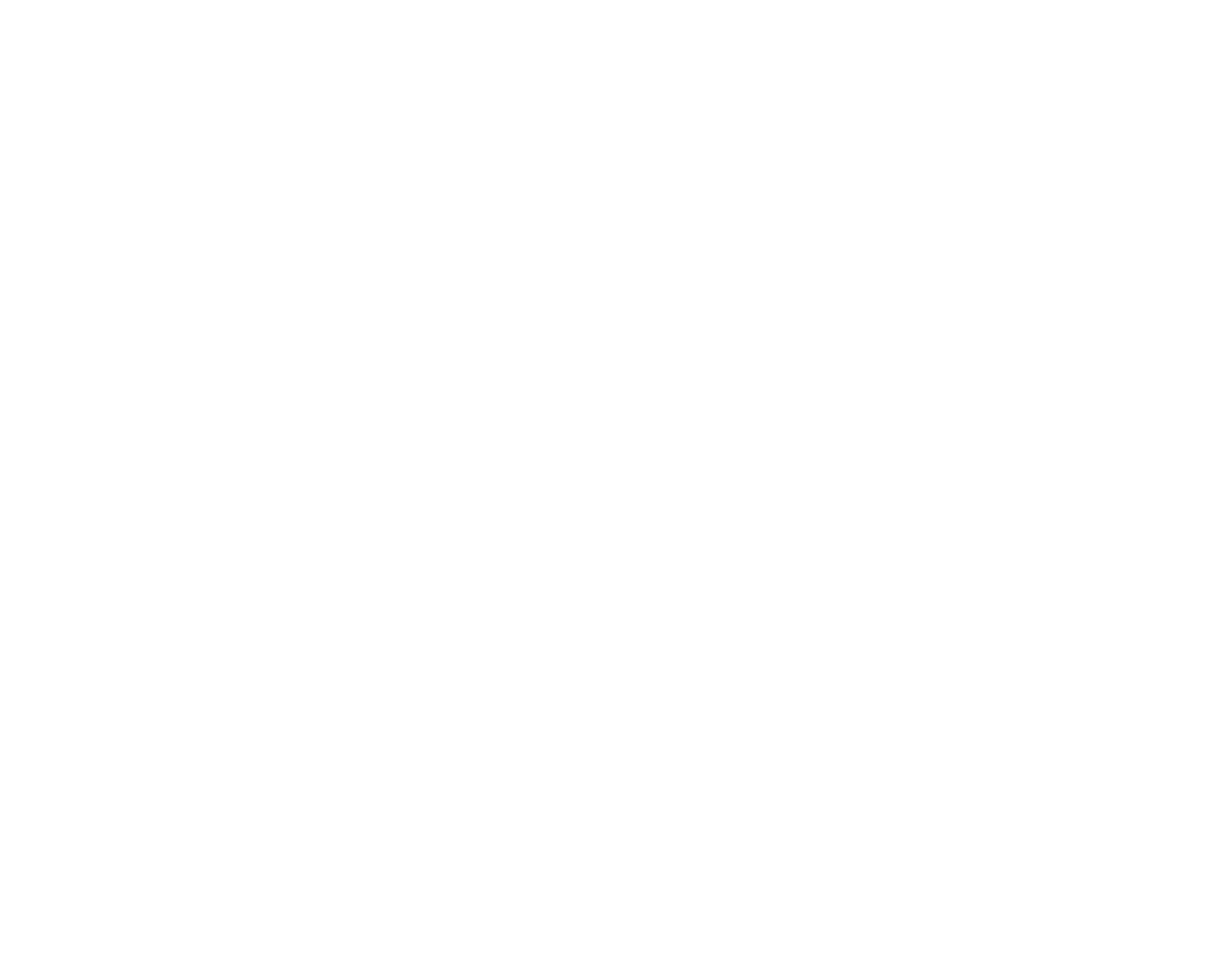
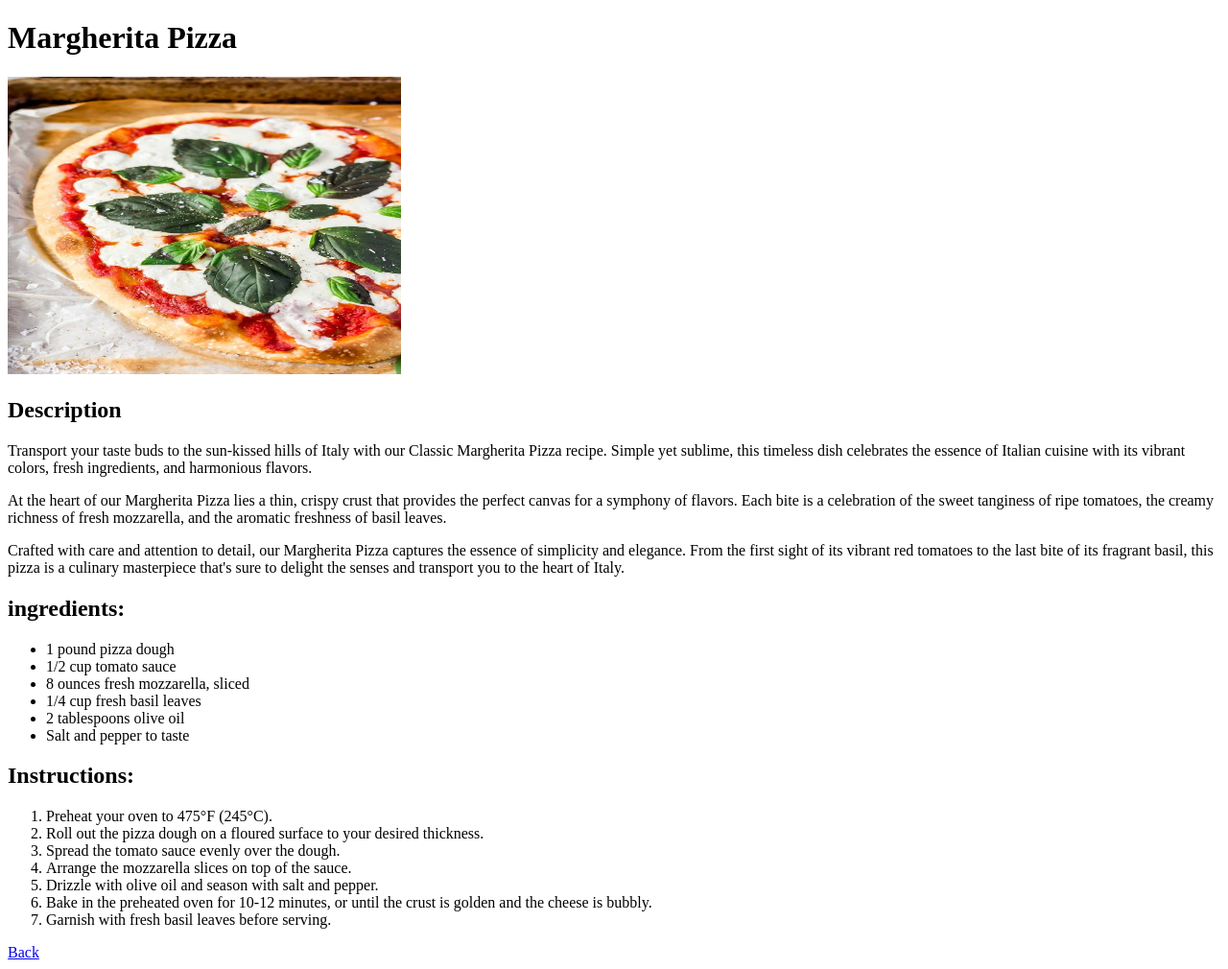
Before and after one commit to NA-Ag/recipes, a plain HTML site: page pages/margherita-pizza-recipe.html in a window 1280 px wide. Shown: the whole page at 96% size. Before the commit the page ends 800 px from the top, so only its background shows below. Drawn offline with Linux system fonts and the light colour scheme.

Commit message:
feat: Add content to Margherita Pizza Recipe HTML
Added detailed information, including description, ingredients, and instructions to the Margherita Pizza recipe HTML file.

```diff
--- a/pages/margherita-pizza-recipe.html
+++ b/pages/margherita-pizza-recipe.html
@@ -3,7 +3,63 @@
   <head>
     <meta charset="UTF-8" />
     <meta name="viewport" content="width=device-width, initial-scale=1.0" />
-    <title>Document</title>
+    <title>Margherita Pizza Recipe</title>
   </head>
-  <body></body>
+  <body>
+    <h1>Margherita Pizza</h1>
+    <img
+      src="../images/classic-margherita-pizza.jpg"
+      alt="A picture of two chocolate lava cakes, one has been bitten."
+      height="310"
+      width="410"
+    />
+    <h2>Description</h2>
+    <p>
+      Transport your taste buds to the sun-kissed hills of Italy with our
+      Classic Margherita Pizza recipe. Simple yet sublime, this timeless dish
+      celebrates the essence of Italian cuisine with its vibrant colors, fresh
+      ingredients, and harmonious flavors.
+    </p>
+    <p>
+      At the heart of our Margherita Pizza lies a thin, crispy crust that
+      provides the perfect canvas for a symphony of flavors. Each bite is a
+      celebration of the sweet tanginess of ripe tomatoes, the creamy richness
+      of fresh mozzarella, and the aromatic freshness of basil leaves.
+    </p>
+    <p>
+      Crafted with care and attention to detail, our Margherita Pizza captures
+      the essence of simplicity and elegance. From the first sight of its
+      vibrant red tomatoes to the last bite of its fragrant basil, this pizza is
+      a culinary masterpiece that's sure to delight the senses and transport you
+      to the heart of Italy.
+    </p>
+
+    <h2>ingredients:</h2>
+    <ul>
+      <li>1 pound pizza dough</li>
+      <li>1/2 cup tomato sauce</li>
+      <li>8 ounces fresh mozzarella, sliced</li>
+      <li>1/4 cup fresh basil leaves</li>
+      <li>2 tablespoons olive oil</li>
+      <li>Salt and pepper to taste</li>
+    </ul>
+
+    <h2>Instructions:</h2>
+    <ol>
+      <li>Preheat your oven to 475°F (245°C).</li>
+      <li>
+        Roll out the pizza dough on a floured surface to your desired thickness.
+      </li>
+      <li>Spread the tomato sauce evenly over the dough.</li>
+      <li>Arrange the mozzarella slices on top of the sauce.</li>
+      <li>Drizzle with olive oil and season with salt and pepper.</li>
+      <li>
+        Bake in the preheated oven for 10-12 minutes, or until the crust is
+        golden and the cheese is bubbly.
+      </li>
+      <li>Garnish with fresh basil leaves before serving.</li>
+    </ol>
+
+    <a href="../index.html">Back</a>
+  </body>
 </html>
```
